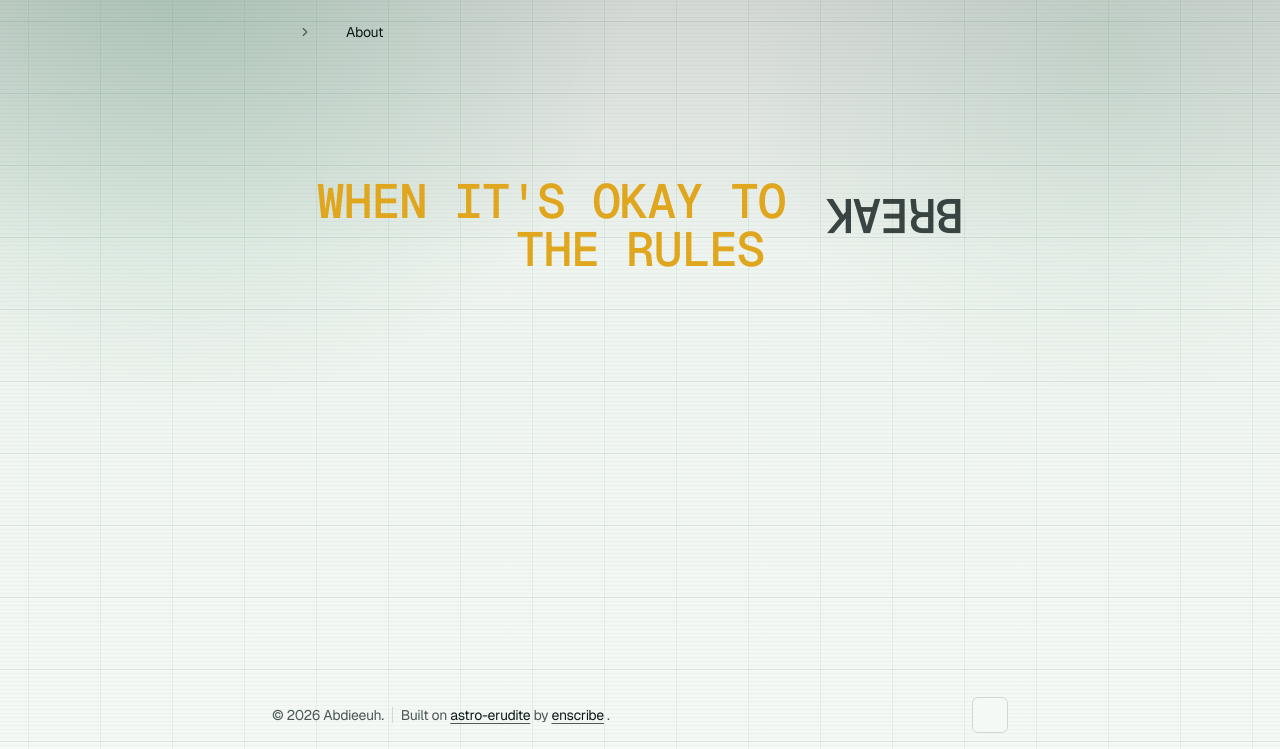
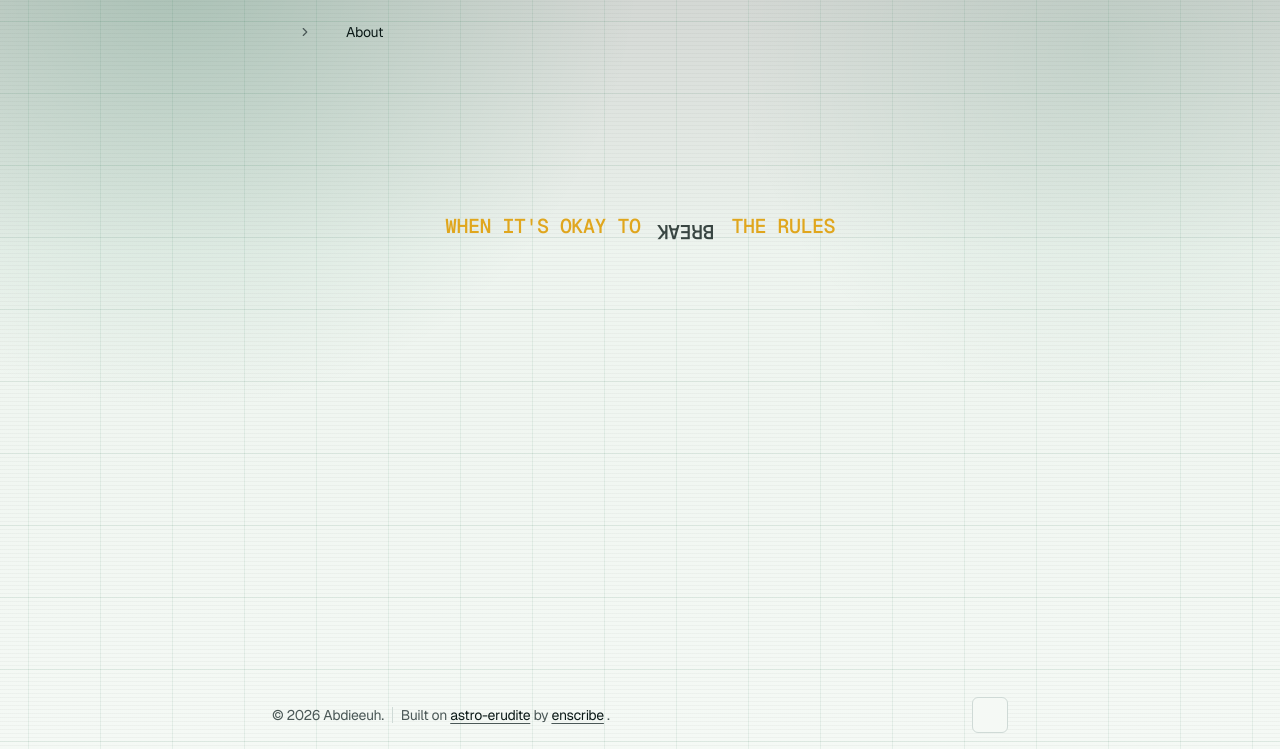
Before and after one commit to abdieeeuh/abdieeeuh.github.io, an Astro site: page /about in a window 1280 px wide. Shown: the part 51-800 px from the top of the page. Built offline with nearby package versions, Linux system fonts and the light colour scheme; Astro itself is replaced by a stand-in of ours; some icons are missing.

Commit message:
edit about

```diff
--- a/src/pages/about.astro
+++ b/src/pages/about.astro
@@ -9,7 +9,7 @@ import Layout from '@/layouts/layout.astro'
   <Breadcrumbs items={[{ label: 'About', icon: 'lucide:info' }]} />
 
   <section class="flex min-h-[40vh] items-center justify-center">
-    <p class="text-center font-mono text-4xl font-semibold tracking-[0.24em] uppercase text-foreground/80 sm:text-5xl">
+    <p class="text-center font-mono text-2xl font-semibold tracking-[0.24em] uppercase text-foreground/80 sm:text-xl">
       <span class="text-[#E0A61D]">When It's Okay to</span>
       <span class="relative top-[0.28em] inline-block rotate-180">Break</span>
       <span class="text-[#E0A61D]">the Rules</span>
```
